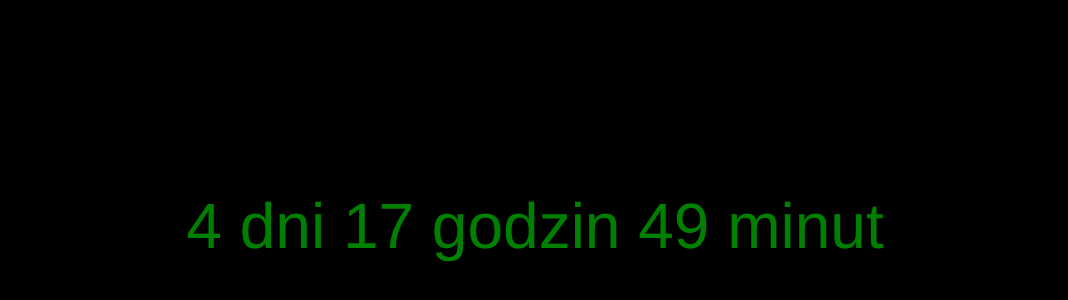
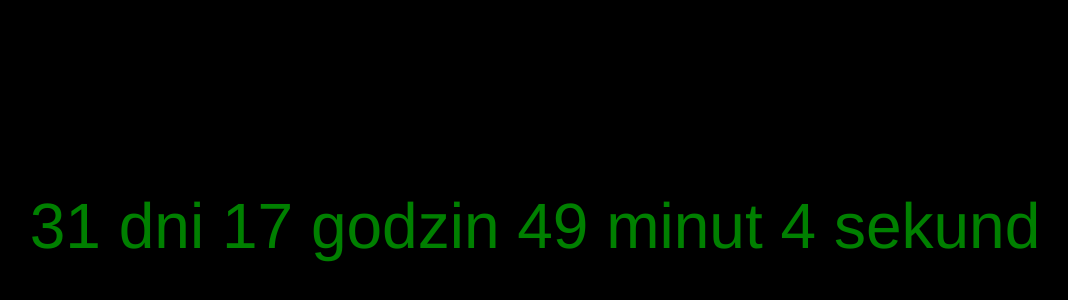
Before and after one commit to bart-jaskulski/timer, a plain HTML site: page index.html in a window 1280 px wide. Shown: the part 182-482 px from the top of the page, without its empty margins (105-1173 px from the left). Drawn offline with Linux system fonts and the light colour scheme.

Commit message:
Add seconds and change date

```diff
--- a/index.html
+++ b/index.html
@@ -35,18 +35,19 @@
 
       function getUpdatedTime() {
         let now = new Date().getTime();
-        let delta = new Date('2021-05-01').getTime() - now;
+        let delta = new Date('2021-05-28').getTime() - now;
         let days = Math.floor(delta / (1000 * 60 * 60 * 24)),
             hours = Math.floor((delta % (1000 * 60 * 60 * 24)) / (1000 * 60 * 60)),
             minutes = Math.floor((delta % (1000 * 60 * 60)) / (1000 * 60));
+            seconds = Math.floor((delta % (1000 * 60)) / (1000));
 
-        time.innerHTML = `${days} dni ${hours} godzin ${minutes} minut`
+        time.innerHTML = `${days} dni ${hours} godzin ${minutes} minut ${seconds} sekund`
       }
 
       function countDown() {
         interval = setInterval( () => {
           getUpdatedTime();
-        }, 1000 * 60)
+        }, 1000)
       }
     </script>
   </body>
```
